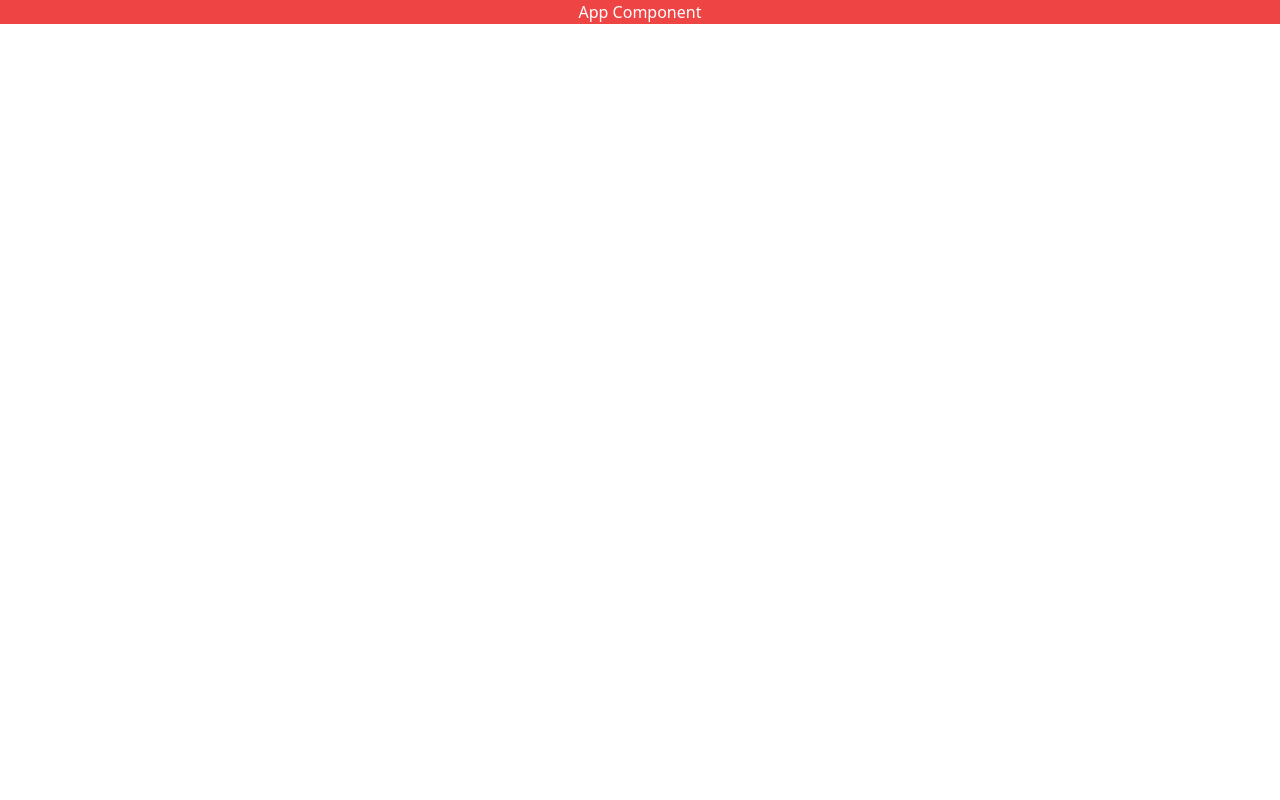
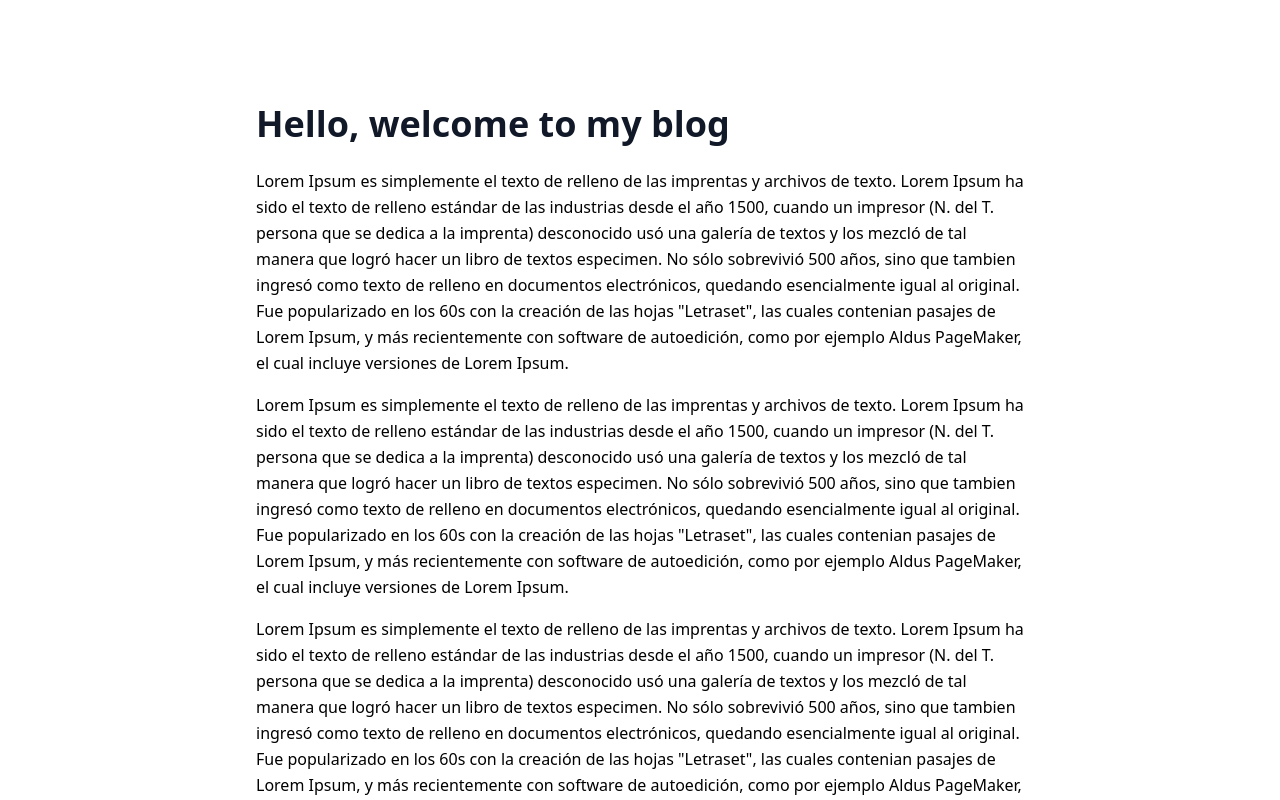
Before and after one commit to diego40g/-MERN-Blog, a React (Create React App) app: page / in a window 1280 px wide. Shown: the top 800 px of the page. Built offline with nearby package versions, Linux system fonts and the light colour scheme.

Commit message:
home page, create routes, router and route of it

```diff
--- a/package.json
+++ b/package.json
@@ -8,6 +8,7 @@
     "@testing-library/user-event": "^13.5.0",
     "react": "^18.2.0",
     "react-dom": "^18.2.0",
+    "react-router-dom": "^6.4.3",
     "react-scripts": "5.0.1",
     "web-vitals": "^2.1.4"
   },
--- a/src/App.js
+++ b/src/App.js
@@ -1,10 +1,15 @@
-import './App.css';
+import { BrowserRouter as Router, Route, Routes } from "react-router-dom";
+import Home from "./page/Home";
 
 function App() {
   return (
-    <div className="bg-red-500 text-center text-white">
-      App Component
-    </div>
+    <Router>
+      <div className="max-w-screen-md mx-auto pt-20">
+        <Routes>
+          <Route path="/" element={<Home/>} />
+        </Routes>
+      </div>
+    </Router>
   );
 }
 
--- /dev/null
+++ b/src/page/Home.js
@@ -0,0 +1,15 @@
+import React from 'react'
+
+function Home() {
+  return (
+    <div className='mb-20'>
+        <h1 className='sm:text-4xl text-2xl font-bold my-6 text-gray-900'>Hello, welcome to my blog</h1>
+        <p className='mx-auto leading-relaxed text-base mb-4'>Lorem Ipsum es simplemente el texto de relleno de las imprentas y archivos de texto. Lorem Ipsum ha sido el texto de relleno estándar de las industrias desde el año 1500, cuando un impresor (N. del T. persona que se dedica a la imprenta) desconocido usó una galería de textos y los mezcló de tal manera que logró hacer un libro de textos especimen. No sólo sobrevivió 500 años, sino que tambien ingresó como texto de relleno en documentos electrónicos, quedando esencialmente igual al original. Fue popularizado en los 60s con la creación de las hojas "Letraset", las cuales contenian pasajes de Lorem Ipsum, y más recientemente con software de autoedición, como por ejemplo Aldus PageMaker, el cual incluye versiones de Lorem Ipsum.</p>
+        <p className='mx-auto leading-relaxed text-base mb-4'>Lorem Ipsum es simplemente el texto de relleno de las imprentas y archivos de texto. Lorem Ipsum ha sido el texto de relleno estándar de las industrias desde el año 1500, cuando un impresor (N. del T. persona que se dedica a la imprenta) desconocido usó una galería de textos y los mezcló de tal manera que logró hacer un libro de textos especimen. No sólo sobrevivió 500 años, sino que tambien ingresó como texto de relleno en documentos electrónicos, quedando esencialmente igual al original. Fue popularizado en los 60s con la creación de las hojas "Letraset", las cuales contenian pasajes de Lorem Ipsum, y más recientemente con software de autoedición, como por ejemplo Aldus PageMaker, el cual incluye versiones de Lorem Ipsum.</p>
+        <p className='mx-auto leading-relaxed text-base mb-4'>Lorem Ipsum es simplemente el texto de relleno de las imprentas y archivos de texto. Lorem Ipsum ha sido el texto de relleno estándar de las industrias desde el año 1500, cuando un impresor (N. del T. persona que se dedica a la imprenta) desconocido usó una galería de textos y los mezcló de tal manera que logró hacer un libro de textos especimen. No sólo sobrevivió 500 años, sino que tambien ingresó como texto de relleno en documentos electrónicos, quedando esencialmente igual al original. Fue popularizado en los 60s con la creación de las hojas "Letraset", las cuales contenian pasajes de Lorem Ipsum, y más recientemente con software de autoedición, como por ejemplo Aldus PageMaker, el cual incluye versiones de Lorem Ipsum.</p>
+        <p className='mx-auto leading-relaxed text-base mb-4'>Lorem Ipsum es simplemente el texto de relleno de las imprentas y archivos de texto. Lorem Ipsum ha sido el texto de relleno estándar de las industrias desde el año 1500, cuando un impresor (N. del T. persona que se dedica a la imprenta) desconocido usó una galería de textos y los mezcló de tal manera que logró hacer un libro de textos especimen. No sólo sobrevivió 500 años, sino que tambien ingresó como texto de relleno en documentos electrónicos, quedando esencialmente igual al original. Fue popularizado en los 60s con la creación de las hojas "Letraset", las cuales contenian pasajes de Lorem Ipsum, y más recientemente con software de autoedición, como por ejemplo Aldus PageMaker, el cual incluye versiones de Lorem Ipsum.</p>
+    </div>
+  )
+}
+
+export default Home
```
Also changed, not shown: src/logo.svg (deleted), 1 other file (tests, documents, lock files or other folders).
